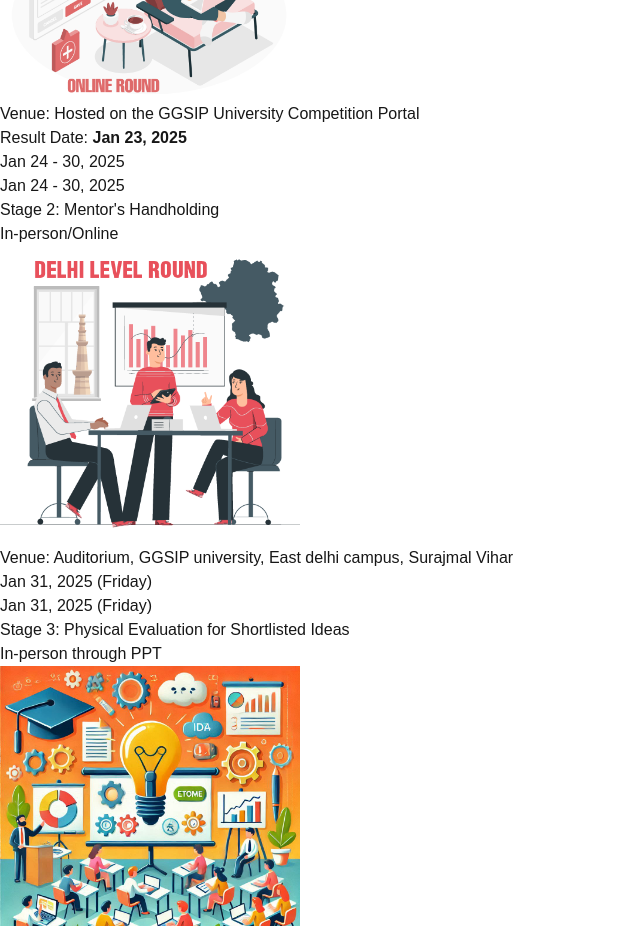
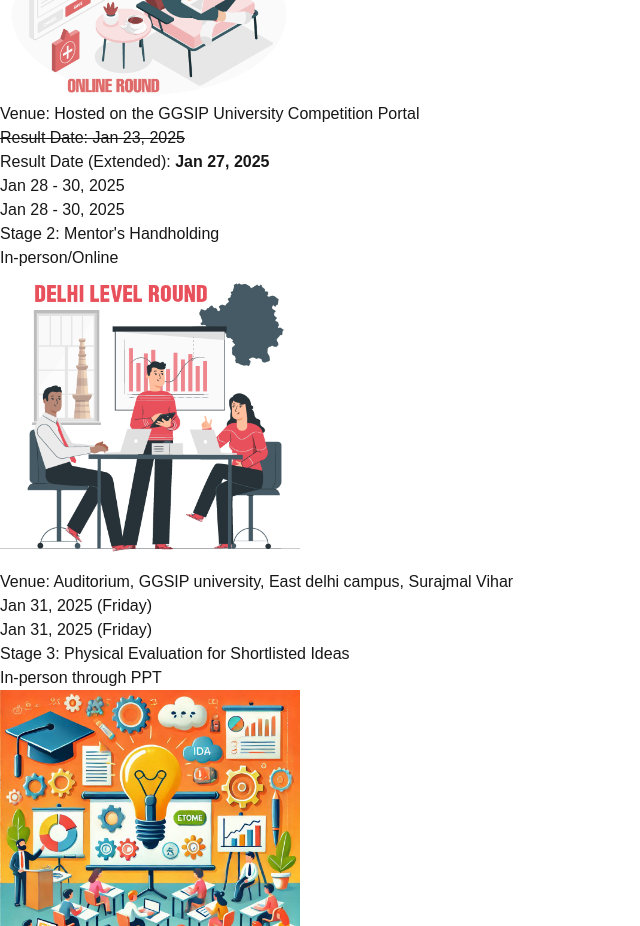
Before and after one commit to Avnish-oP/sdi2025-website, a Next.js app: page / in a window 1280 px wide. Shown: the part 3900-4826 px from the top of the page, without its empty margins (0-640 px from the left). Built offline with nearby package versions, Linux system fonts and the light colour scheme; no server answers; the database is empty.

Commit message:
result date extended

```diff
--- a/src/components/Schedule.tsx
+++ b/src/components/Schedule.tsx
@@ -63,14 +63,17 @@ export function HackathonTimeline() {
                   GGSIP University Competition Portal
                 </p>
               </div>
+                <p className="text-red-600 text-sm md:text-lg font-bold mt-4">
+                  <s>Result Date: Jan 23, 2025</s>
+                </p>
                 <p className="text-neutral-800 text-sm md:text-lg font-normal mt-4">
-                  <span className="text-indigo-600 text-xl font-bold">Result Date:</span> <b>Jan 23, 2025</b>
+                  <span className="text-indigo-600 text-xl font-bold">Result Date (Extended):</span> <b>Jan 27, 2025</b>
                 </p>
             </div>
           ),
         },
         {
-          title: "Jan 24 - 30, 2025",
+          title: "Jan 28 - 30, 2025",
           content: (
             <div>
               <h1 className="text-indigo-600 text-lg md:text-3xl font-bold antialiased mb-8">
```
